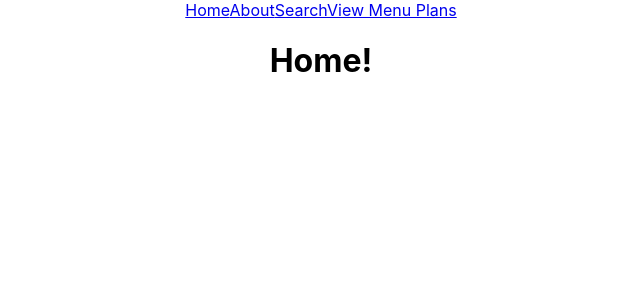
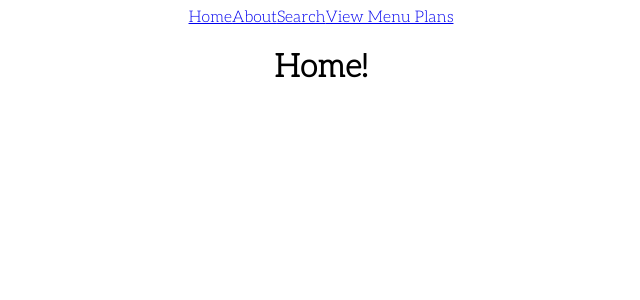
Before and after one commit to dwinniford/nutrition-tracker, a React (Create React App) app: page / in a window 1280 px wide. Shown: the top 300 px of the page, without its empty margins (319-959 px from the left). Built offline with nearby package versions, Linux system fonts and the light colour scheme.

Commit message:
adds custom font

```diff
--- a/src/index.css
+++ b/src/index.css
@@ -1,13 +1,8 @@
-body {
-  margin: 0;
-  font-family: -apple-system, BlinkMacSystemFont, 'Segoe UI', 'Roboto', 'Oxygen',
-    'Ubuntu', 'Cantarell', 'Fira Sans', 'Droid Sans', 'Helvetica Neue',
-    sans-serif;
-  -webkit-font-smoothing: antialiased;
-  -moz-osx-font-smoothing: grayscale;
+@font-face {
+  font-family: aleoLight;
+  src: url('fonts/Aleo-Light.ttf')
 }
 
-code {
-  font-family: source-code-pro, Menlo, Monaco, Consolas, 'Courier New',
-    monospace;
+body {
+  font-family: aleoLight;
 }
```
Also changed, not shown: src/fonts/Aleo-Light.ttf (added).
